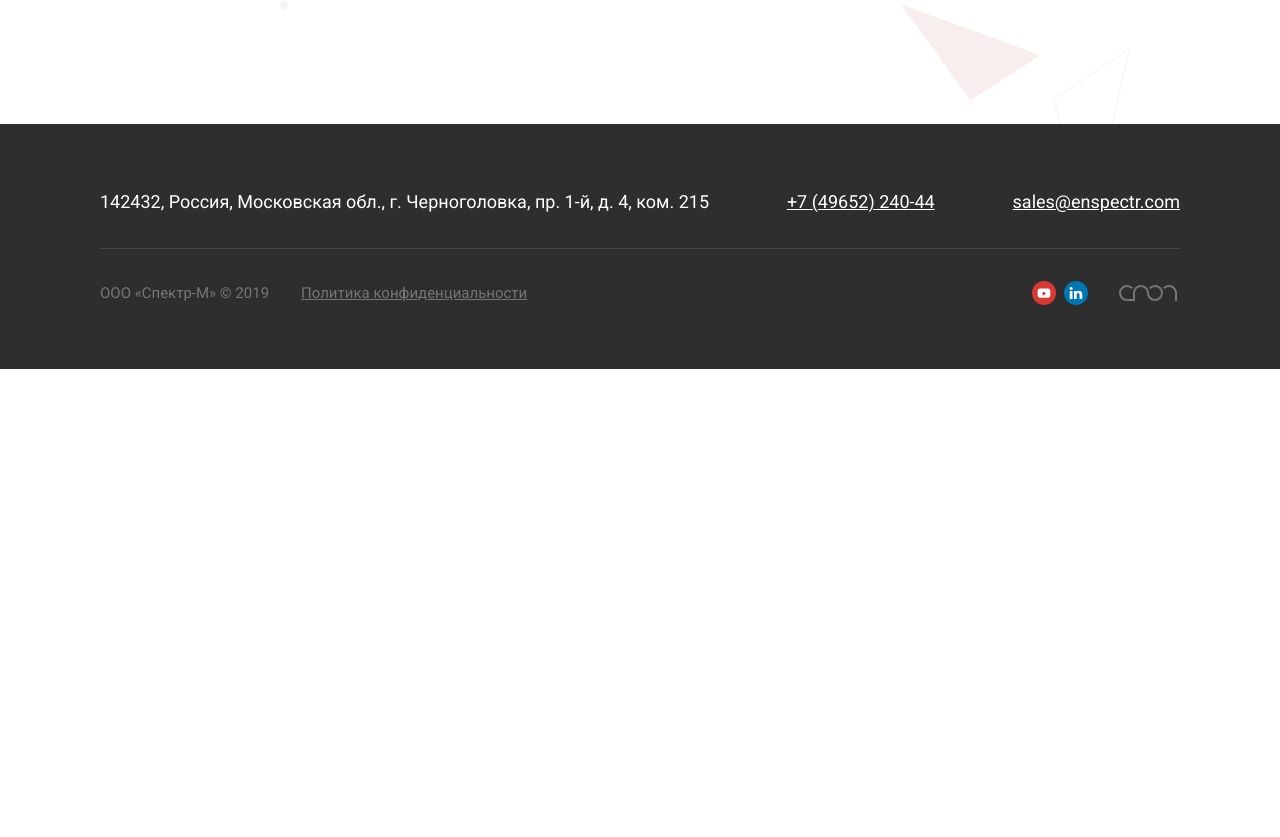
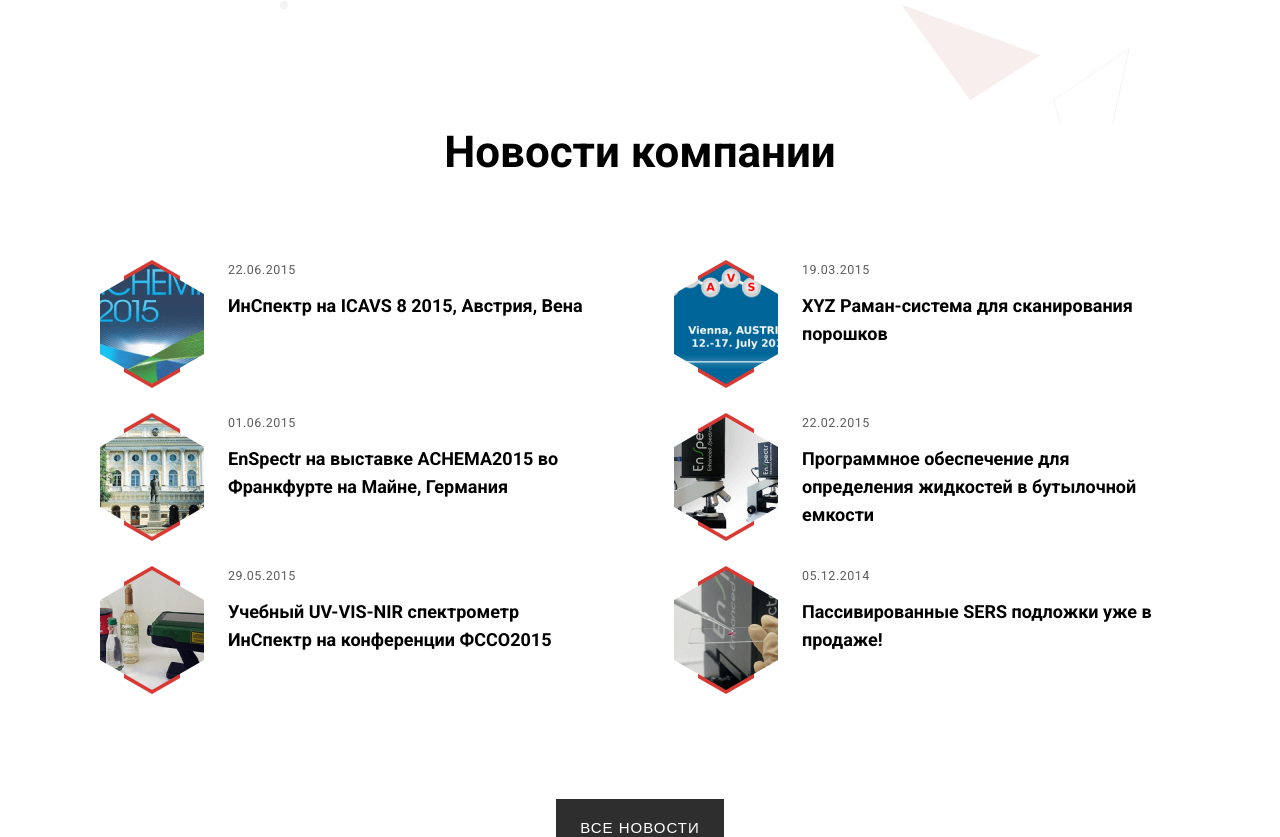
Before and after one commit to Necritto/spectr, a React (Create React App) app: page / in a window 1280 px wide. Shown: the part 1960-2797 px from the top of the page. Before the commit the page ends 2329 px from the top, so only its background shows below. Built offline with nearby package versions, Linux system fonts and the light colour scheme.

Commit message:
Feature: news section [ref:no-ref]

```diff
--- a/src/pages/MainPage/MainPage.module.scss
+++ b/src/pages/MainPage/MainPage.module.scss
@@ -4,6 +4,7 @@
 
 .container {
   margin: 0 auto;
+  padding: 0 20px;
 }
 
 .carousel-section {
@@ -50,6 +51,30 @@
       font-size: 22.5px;
       line-height: 36px;
     }
+  }
+}
+
+.news-section {
+  display: flex;
+  flex-direction: column;
+  align-items: center;
+  justify-content: center;
+
+  h2 {
+    font-weight: bold;
+    font-size: 43.9453px;
+    line-height: 56px;
+    text-align: center;
+  }
+
+  .news__content {
+    margin: 80px 0;
+  }
+
+  .news__btn {
+    width: 168px;
+    height: 56px;
+    margin-bottom: 160px;
   }
 }
 
--- a/src/pages/MainPage/MainPage.tsx
+++ b/src/pages/MainPage/MainPage.tsx
@@ -6,6 +6,8 @@ import { Info } from "../../components/Info/Info";
 import { Logo } from "../../components/Logo/Logo";
 import { SliderItem } from "../../components/Slider/SliderItem/SliderItem";
 import { Carousel } from "../../components/Carousel/Carousel";
+import { Button } from "../../components/UI/Button/Button";
+import { News } from "../../components/News/News";
 
 type MainPageProps = {
   SWAP_HEADING: number;
@@ -84,6 +86,51 @@ export const MainPage = ({ SWAP_HEADING, windowWidth }: MainPageProps) => {
     },
   ];
 
+  const newsData: Array<{
+    id: number;
+    imgUrl: string;
+    date: string;
+    title: string;
+  }> = [
+    {
+      id: 1,
+      imgUrl: "/src/assets/img/newsImg/img1.png",
+      date: "22.06.2015",
+      title: "ИнСпектр на ICAVS 8 2015, Австрия, Вена",
+    },
+    {
+      id: 2,
+      imgUrl: "/src/assets/img/newsImg/img2.png",
+      date: "19.03.2015",
+      title: "XYZ Раман-система для сканирования порошков",
+    },
+    {
+      id: 3,
+      imgUrl: "/src/assets/img/newsImg/img3.png",
+      date: "01.06.2015",
+      title: "EnSpectr на выставке ACHEMA2015 во Франкфурте на Майне, Германия",
+    },
+    {
+      id: 4,
+      imgUrl: "/src/assets/img/newsImg/img4.png",
+      date: "22.02.2015",
+      title:
+        "Программное обеспечение для определения жидкостей в бутылочной емкости ",
+    },
+    {
+      id: 5,
+      imgUrl: "/src/assets/img/newsImg/img5.png",
+      date: "29.05.2015",
+      title: "Учебный UV-VIS-NIR спектрометр ИнСпектр на конференции ФССО2015",
+    },
+    {
+      id: 6,
+      imgUrl: "/src/assets/img/newsImg/img6.png",
+      date: "05.12.2014",
+      title: "Пассивированные SERS подложки уже в продаже!",
+    },
+  ];
+
   return (
     <main className={classes.main}>
       <section className={classes["slider-section"]}>
@@ -124,6 +171,17 @@ export const MainPage = ({ SWAP_HEADING, windowWidth }: MainPageProps) => {
           </strong>
         </div>
       </section>
+      <section className={classes["news-section"]}>
+        <h2>Новости компании</h2>
+        <div className={classes.news__content}>
+          <div className={classes.container}>
+            <News data={newsData} />
+          </div>
+        </div>
+        <div className={classes.news__btn}>
+          <Button value={"Все новости"} />
+        </div>
+      </section>
     </main>
   );
 };
```
